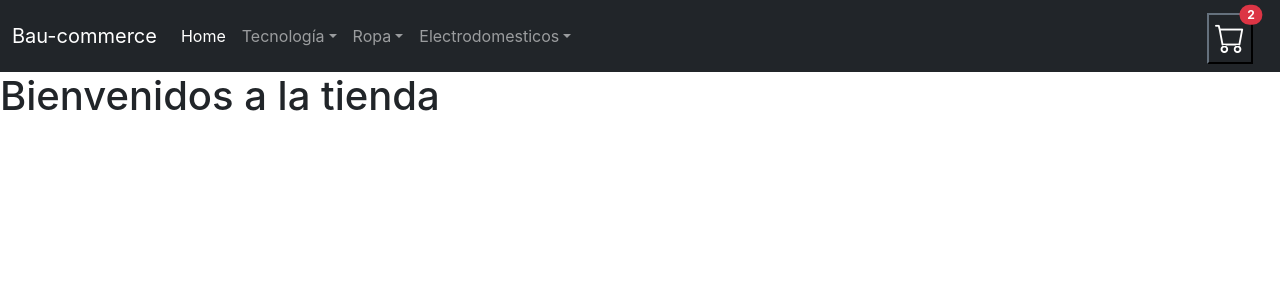
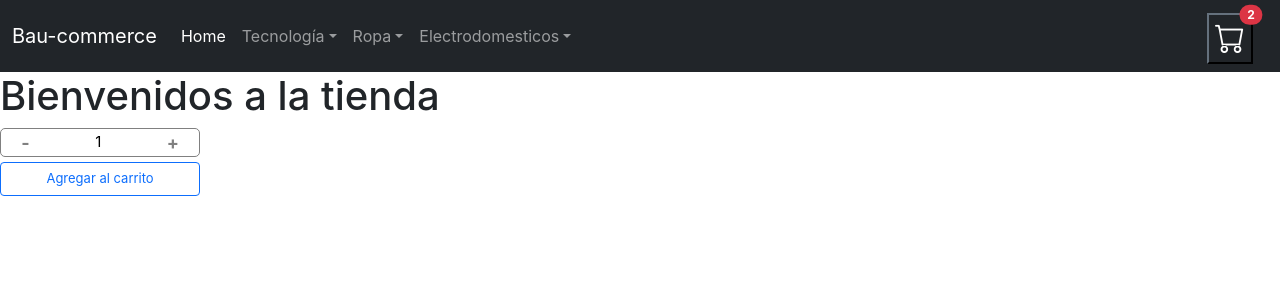
Before and after one commit to albertobautista/baucommerce-chavez, a React (Create React App) app: page / in a window 1280 px wide. Shown: the top 300 px of the page. Built offline with nearby package versions, Linux system fonts and the light colour scheme.

Commit message:
add ItemCount component

```diff
--- /dev/null
+++ b/src/components/ItemCount/index.jsx
@@ -0,0 +1,51 @@
+import {useState} from 'react';
+import './styles.css';
+
+const ItemCount = ({stock, initial, onAdd}) => {
+    const [counter, setCounter] = useState(initial);
+
+    const handleIncrementCounter = () => {
+        if (counter < stock) {
+            setCounter(counter + 1)
+        }
+    }
+
+    const handleDecrementCounter = () => {
+        if (counter > 0) {
+            setCounter(counter - 1)
+        }
+    }
+    return (
+        <div className="widthContainer">
+            <div className="quantity buttons_added button_add_container">
+                <div className="row">
+                    <div className="col" align="center">
+                        <button onClick={handleDecrementCounter}
+                            className="minus text-left">-</button>
+                    </div>
+                    <div className="col" align="center">
+                        <input type="number" className="input-text qty text"
+                            value={counter}/>
+
+                    </div>
+                    <div className="col" align="center">
+                        <button type="button" value="+" className="plus"
+                            onClick={handleIncrementCounter}>+</button>
+
+                    </div>
+                </div>
+            </div>
+            <div className="button_add_container">
+                <button className="button_add btn btn-outline-primary"
+                    onClick={
+                        () => onAdd(counter)
+                    }
+                    disabled={
+                        stock === 0
+                }>Agregar al carrito</button>
+            </div>
+        </div>
+    )
+}
+
+export default ItemCount
--- /dev/null
+++ b/src/components/ItemCount/styles.css
@@ -0,0 +1,68 @@
+.quantity {
+  /* display: inline-block; */
+}
+
+.quantity .input-text.qty {
+  width: 100%;
+  /* padding: 0 5px; */
+  text-align: center;
+  background-color: transparent;
+  border: 0;
+  font-size: 15px;
+}
+
+.quantity.buttons_added {
+  text-align: left;
+  position: relative;
+  white-space: nowrap;
+  vertical-align: top;
+  border: 1px solid gray;
+  border-radius: 5px;
+
+}
+
+.quantity.buttons_added .minus,
+.quantity.buttons_added .plus {
+  padding: 0px 20px 10px;
+  height: 27px;
+  background-color: transparent;
+  border: 0;
+  cursor: pointer;
+  color: gray;
+  font-weight: bold;
+  font-size: 18px;
+}
+
+.quantity.buttons_added .minus {
+  border-right: 0;
+}
+
+.quantity.buttons_added .plus {
+  border-left: 0;
+}
+
+
+.quantity input::-webkit-outer-spin-button,
+.quantity input::-webkit-inner-spin-button {
+  -webkit-appearance: none;
+  -moz-appearance: none;
+  margin: 0;
+}
+
+.quantity.buttons_added .minus:focus,
+.quantity.buttons_added .plus:focus,
+.input-text:focus {
+  outline: none;
+}
+
+.button_add{
+    width: 100%;
+    margin-top: 5px;
+    font-size: 13px;
+}
+
+.widthContainer{
+    width: 200px;
+    /* border: 1px solid #316767; */
+
+}
--- a/src/containers/ItemListContainer/index.jsx
+++ b/src/containers/ItemListContainer/index.jsx
@@ -1,11 +1,21 @@
-import React from 'react'
-import { FaBeer } from 'react-icons/fa';
+import React from 'react';
+import ItemCount from '../../components/ItemCount';
 
 const ItemListContainer = ({greeting}) => {
+
+    const onAdd = (counter) => {
+        if (counter === 0) {
+            alert("Debes ingresar al menos un producto")
+        } else {
+            alert(`Has ingresado ${counter} productos`)
+        }
+    }
     return (
         <div>
             <h1>{greeting}</h1>
-
+            <ItemCount stock={5}
+                initial={1}
+                onAdd={onAdd}/>
         </div>
     )
 }
```
